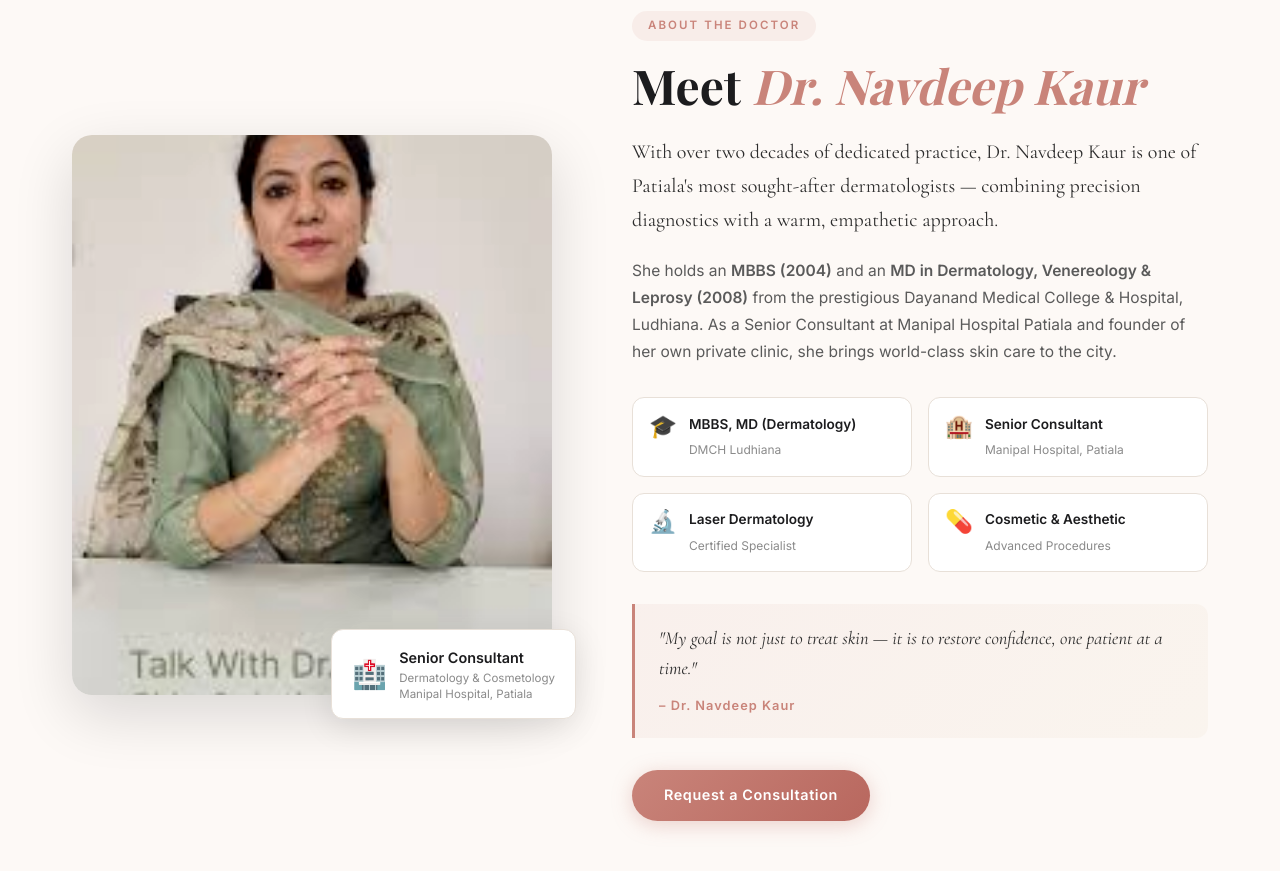
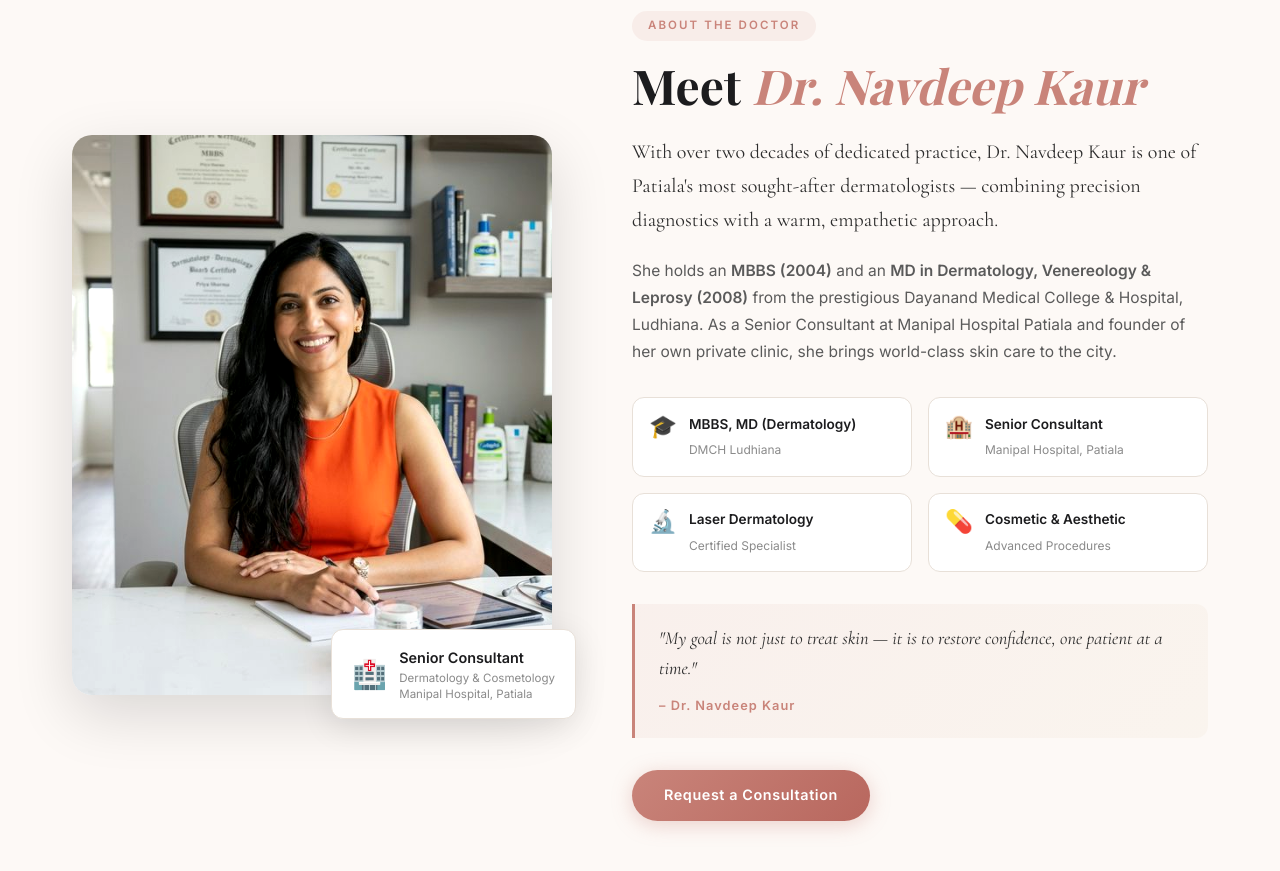
Before and after one commit to gsengh24/Dr-Navdeep-Kaur, a plain HTML site: page index.html in a window 1280 px wide. Shown: the part 960-1831 px from the top of the page. Drawn offline with nearby package versions, Linux system fonts and the light colour scheme; a web font is replaced by a local one.

Commit message:
Update About section photo with new clinic desk image

```diff
--- a/index.html
+++ b/index.html
@@ -147,7 +147,7 @@
       <div class="about-grid">
         <div class="about-image-col">
           <div class="about-image-wrap">
-            <img src="images/dr%20navdeep%20kaur%202.jpg" alt="Dr. Navdeep Kaur – Senior Dermatologist"
+            <img src="images/dr-navdeep-desk.jpg" alt="Dr. Navdeep Kaur – Senior Dermatologist"
               class="about-img" />
             <div class="about-badge-card">
               <span class="badge-icon">🏥</span>
```
Also changed, not shown: images/dr-navdeep-desk.jpg (added).
